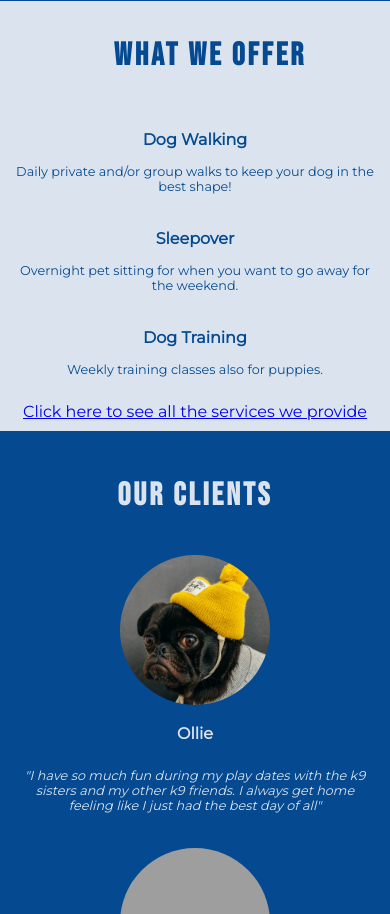
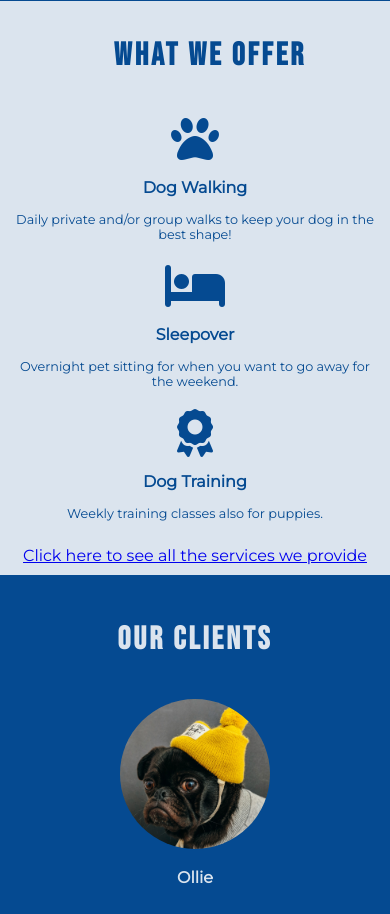
Before and after one commit to anabramos/k9sisters-project, a plain HTML site: page index.html in a window 390 px wide. Shown: the part 892-1806 px from the top of the page. Drawn offline with Linux system fonts and the light colour scheme; grey boxes are pictures that could not be loaded.

Commit message:
style: add font awesome icons to service cards for when images are not displayed in smaller screend with width below 768px

```diff
--- a/assets/css/style.css
+++ b/assets/css/style.css
@@ -227,6 +227,10 @@ animation: 4s slide-left;
   .service-card {
     text-align: center;
     margin: 10px;
+  }
+
+  .service-card i {
+      display: none;
   }
 
   .service-card img {
@@ -758,6 +762,10 @@ th, td {
         display: none;
     }
 
+    .service-card i {
+        display: inline;
+    }
+
     .testimonial-card img {
         width: 150px;
         height: 150px;
--- a/index.html
+++ b/index.html
@@ -65,16 +65,19 @@
             <div class="cards width-100">
               <div class="service-card width-33">
                 <img src="assets/images/dog-walking.jpg" alt="Four dogs on a leash in a park">
+                <i class="fas fa-paw fa-3x"></i>
                 <h3> Dog Walking</h3>
                 <p>Daily private and/or group walks to keep your dog in the best shape!</p>
                 </div>
               <div class="service-card width-33">
                 <img src="assets/images/sleep-over.jpg" alt="Brown short coated sog lying on a grey dog bed under a blanket">
+                <i class="fas fa-bed fa-3x"></i>
                 <h3>Sleepover</h3>
                 <p>Overnight pet sitting for when you want to go away for the weekend.</p>
                 </div>
               <div class="service-card width-33">
                 <img src="assets/images/dog-training.jpg" alt="Border Collie jumping through a yellow training hoop">
+                <i class="fas fa-award fa-3x"></i>
                 <h3>Dog Training</h3>
                 <p>Weekly training classes also for puppies.</p>
               </div>
```
